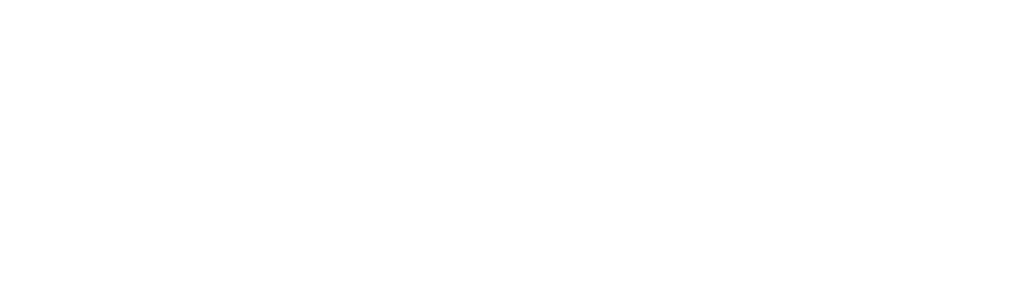
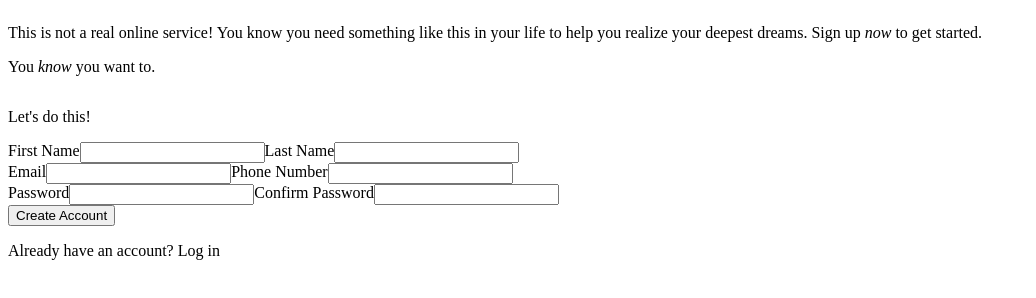
Before and after one commit to hearnjohn/TOP-sign-up-form, a plain HTML site: page index.html in a window 1280 px wide. Shown: the whole page, without its empty margins (0-1036 px from the left). Drawn offline with Linux system fonts and the light colour scheme.

Commit message:
html done

```diff
--- a/index.html
+++ b/index.html
@@ -4,14 +4,54 @@
     <meta charset="UTF-8" />
     <meta http-equiv="X-UA-Compatible" content="IE=edge" />
     <meta name="viewport" content="width=device-width, initial-scale=1.0" />
+    <link rel="stylesheet" href="styles.css" />
     <title>Sign-Up Form</title>
   </head>
   <body>
-    <div class="images"></div>
+    <div class="images" background="images/background.jpeg"></div>
     <div class="text">
-      <div class="info"></div>
-      <div class="form"></div>
-      <div class="buttons"></div>
+      <div class="info">
+        <p>
+          This is not a real online service! You know you need something like
+          this in your life to help you realize your deepest dreams. Sign up
+          <em>now</em> to get started.
+        </p>
+        <p>You <em>know</em> you want to.</p>
+      </div>
+      <div class="form">
+        <p>Let's do this!</p>
+        <div class="name">
+          <form action="">
+            <label for="first_name">First Name</label>
+            <input type="text" />
+          </form>
+          <form action="">
+            <label for="last_name">Last Name</label>
+            <input type="text" />
+          </form>
+        </div>
+        <div class="email-number">
+          <form action="">
+            <label for="email">Email</label> <input type="email" />
+          </form>
+          <form action="">
+            <label for="number">Phone Number </label> <input type="tel" />
+          </form>
+        </div>
+        <div class="password">
+          <form action="">
+            <label for="password">Password</label> <input type="password" />
+          </form>
+          <form action="">
+            <label for="confirmation">Confirm Password</label>
+            <input type="password" />
+          </form>
+        </div>
+      </div>
+      <div class="buttons">
+        <button>Create Account</button>
+        <p>Already have an account? <a>Log in</a></p>
+      </div>
     </div>
   </body>
 </html>
--- a/styles.css
+++ b/styles.css
@@ -1,7 +1,30 @@
 body {
   display: flex;
 }
+
 .images {
   background-image: url(images/background.jpeg);
   display: flex;
+  background-size: contain
+  background-repeat: no-repeat;
 }
+
+.text {
+    display: flex;
+    flex-direction: column;
+}
+
+.form {
+    display: flex;
+    flex-direction: column;
+}
+
+.form * {
+    display: flex;
+    flex-direction: row;
+}
+
+form {
+    display: flex;
+    flex-direction: column;
+}
```
